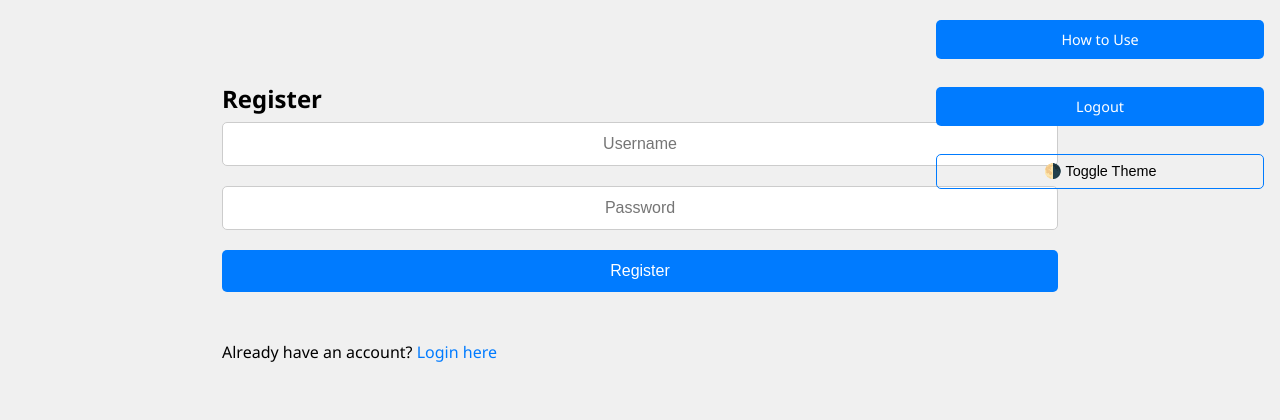
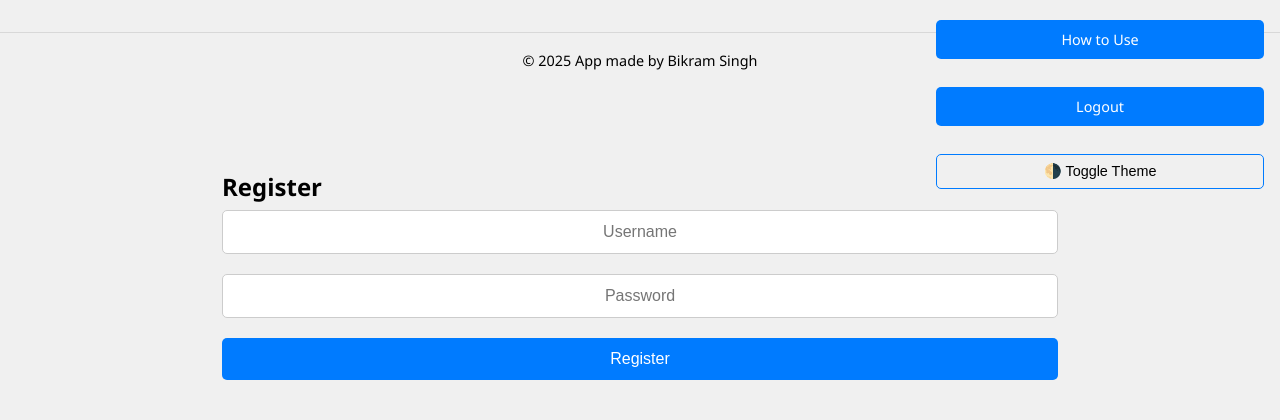
Before and after one commit to BikramSingh1989/Shopping-List-Creator, a Flask app: page /register in a window 1280 px wide. Shown: the top 420 px of the page. Run offline with Flask 3, Linux system fonts and the light colour scheme.

Commit message:
updated base.html

```diff
--- a/static/style.css
+++ b/static/style.css
@@ -238,3 +238,17 @@ h3 {
     text-align: center;
   }
 }
+
+.footer {
+  text-align: center;
+  padding: 1rem 0;
+  font-size: 0.9rem;
+  color: var(--text);
+  background-color: var(--bg);
+  border-top: 1px solid rgba(0, 0, 0, 0.1);
+  margin-top: 2rem;
+}
+
+body.dark .footer {
+  border-top: 1px solid rgba(255, 255, 255, 0.1);
+}
--- a/templates/base.html
+++ b/templates/base.html
@@ -6,6 +6,11 @@
   <meta name="viewport" content="width=device-width, initial-scale=1.0">
   <link rel="stylesheet" href="{{ url_for('static', filename='style.css') }}">
 </head>
+
+<footer class="footer">
+  <p>&copy; 2025 App made by Bikram Singh</p>
+</footer>
+
 <body>
   <div class="top-right-buttons">
     <a href="/how-to-use" class="btn small">How to Use</a>
```
